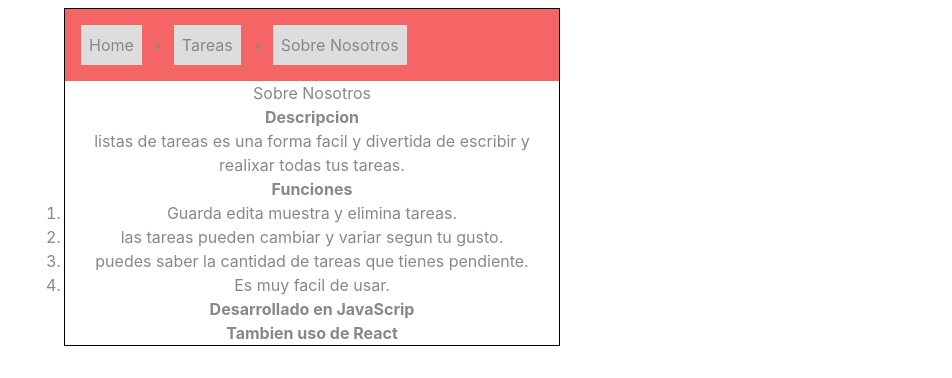
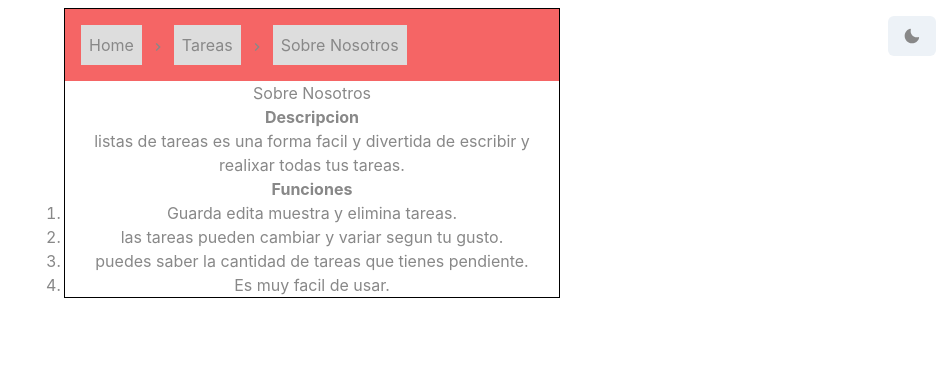
Before and after one commit to GuillermoMorris15/my-react-task-list, a React (Create React App) app: page /Snosotros in a window 1280 px wide. Shown: the top 378 px of the page, without its empty margins (328-1280 px from the left). Built offline with nearby package versions, Linux system fonts and the light colour scheme.

Commit message:
agregue nuevo modo

```diff
--- a/package.json
+++ b/package.json
@@ -4,7 +4,7 @@
   "private": true,
   "dependencies": {
     "@chakra-ui/icons": "^2.0.13",
-    "@chakra-ui/react": "^2.4.2",
+    "@chakra-ui/react": "^2.4.3",
     "@emotion/react": "^11.10.5",
     "@emotion/styled": "^11.10.5",
     "@react-icons/all-files": "^4.1.0",
--- a/src/App.js
+++ b/src/App.js
@@ -1,6 +1,7 @@
 import './App.css';
 import Enrutador from './Enrutador';
 import { ChakraProvider,Box } from '@chakra-ui/react'
+import ToggleColorMode from './componentes/toggleColorMode';
 
 
 function App() {
@@ -9,9 +10,11 @@
     <div className="App">
     <Box border='1px' w="100%" borderColor='#000'>
     <Enrutador/>
+    <ToggleColorMode />
     </Box>
     </div>
     </ChakraProvider>
+
   );
 }
 
--- a/src/componentes/Home/Home.jsx
+++ b/src/componentes/Home/Home.jsx
@@ -1,4 +1,5 @@
 import Menu from "../menu/Menu"
+
 function Home() {
  return(
     <div>
--- a/src/componentes/ListTask.jsx
+++ b/src/componentes/ListTask.jsx
@@ -1,7 +1,8 @@
 import Titulo from "./Header/header"
-import ListaTareas from "./ListaTareas/ListaTareas"
+import ListaTareas from "./ListaTareas/listaTareas"
 import Footer from "./footer/Footer"
 import Menu from "./menu/Menu"
+
 
 function ListTask() {
     return(
@@ -11,6 +12,7 @@
             <Titulo/>
             <ListaTareas/>
             <Footer/>
+
         </div>
     )
 }
--- a/src/componentes/ListaTareas/listaTareas.js
+++ b/src/componentes/ListaTareas/listaTareas.js
@@ -4,6 +4,7 @@
 import { AiFillCaretDown } from "react-icons/ai";
 import useList from '../Hooks/useList';
 import useMostrar from '../Hooks/useMostrar';
+
 
 
 function ListaTareas () {
@@ -62,6 +63,7 @@
                     <p>No hay tareas</p>
                 )
                 }
+
             </div>
             </center>
         </div>
--- a/src/componentes/SobreNosotros.jsx
+++ b/src/componentes/SobreNosotros.jsx
@@ -5,6 +5,7 @@
 //   } from '@chakra-ui/react'
 
 function SobreNosotros () {
+
     return(
         <div>
            <Menu/>
@@ -18,10 +19,11 @@
                 <li>puedes saber la cantidad de tareas que tienes pendiente.</li>
                 <li>Es muy facil de usar.</li>
             </ol>
-            <strong>Desarrollado en JavaScrip</strong> <br/>
-            <strong> Tambien uso de React</strong>
+
+
 
         </div>
+
     )
 }
 
--- a/src/componentes/Tarea/tarea.js
+++ b/src/componentes/Tarea/tarea.js
@@ -2,6 +2,7 @@
 import BtnEditar from './BtnEditar/BtnEditar';
 import { AiFillCaretDown } from "react-icons/ai";
 import BtnEliminar from './BtnEliminar/BtnEliminar';
+
 import { useState } from 'react';
 
 
@@ -9,6 +10,7 @@
     const [mostarDess , setMostarDes] = useState(false)
     const [actualChecked, setChecked] = useState(false);
     const [actualEstado, setEstado ] = useState("pendiente");
+
 
     const cambio = (e)=>{
         setChecked(e.target.checked)
--- a/src/componentes/menu/Menu.css
+++ b/src/componentes/menu/Menu.css
@@ -3,7 +3,7 @@
     width: 100%;
     background-color: #dddddd;
     margin: 0;
-    padding: 0;
+    padding: 1;
     overflow: hidden;
 }
 
--- /dev/null
+++ b/src/componentes/toggleColorMode.jsx
@@ -0,0 +1,19 @@
+import { MoonIcon, SunIcon } from "@chakra-ui/icons";
+import { useColorMode } from "@chakra-ui/react";
+import { Button } from "@chakra-ui/react";
+
+const ToggleColorMode = () => {
+    const { colorMode, toggleColorMode} = useColorMode ();
+    return (
+    <Button onClick={() => toggleColorMode ()}
+    pos="absolute"
+    top="0"
+    right="0"
+    m="1rem"
+    >
+     {colorMode === "dark" ? <SunIcon /> :<MoonIcon />}
+    </Button>
+    );
+};
+
+export default ToggleColorMode;
```
Also changed, not shown: src/componentes/main.jsx (added, +21 -0 lines), src/theme.js (added, +21 -0 lines), 1 other file (tests, documents, lock files or other folders).
